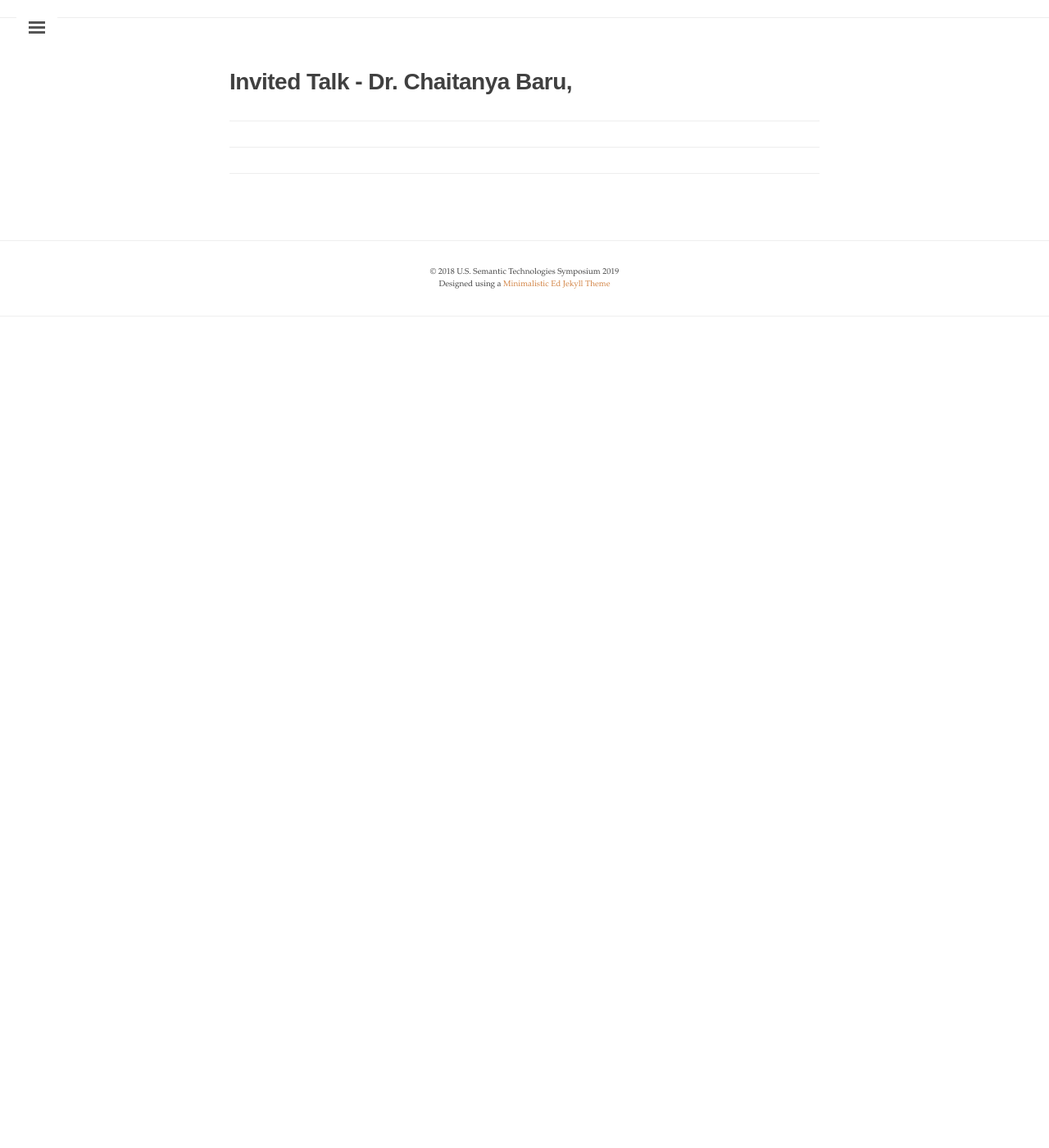
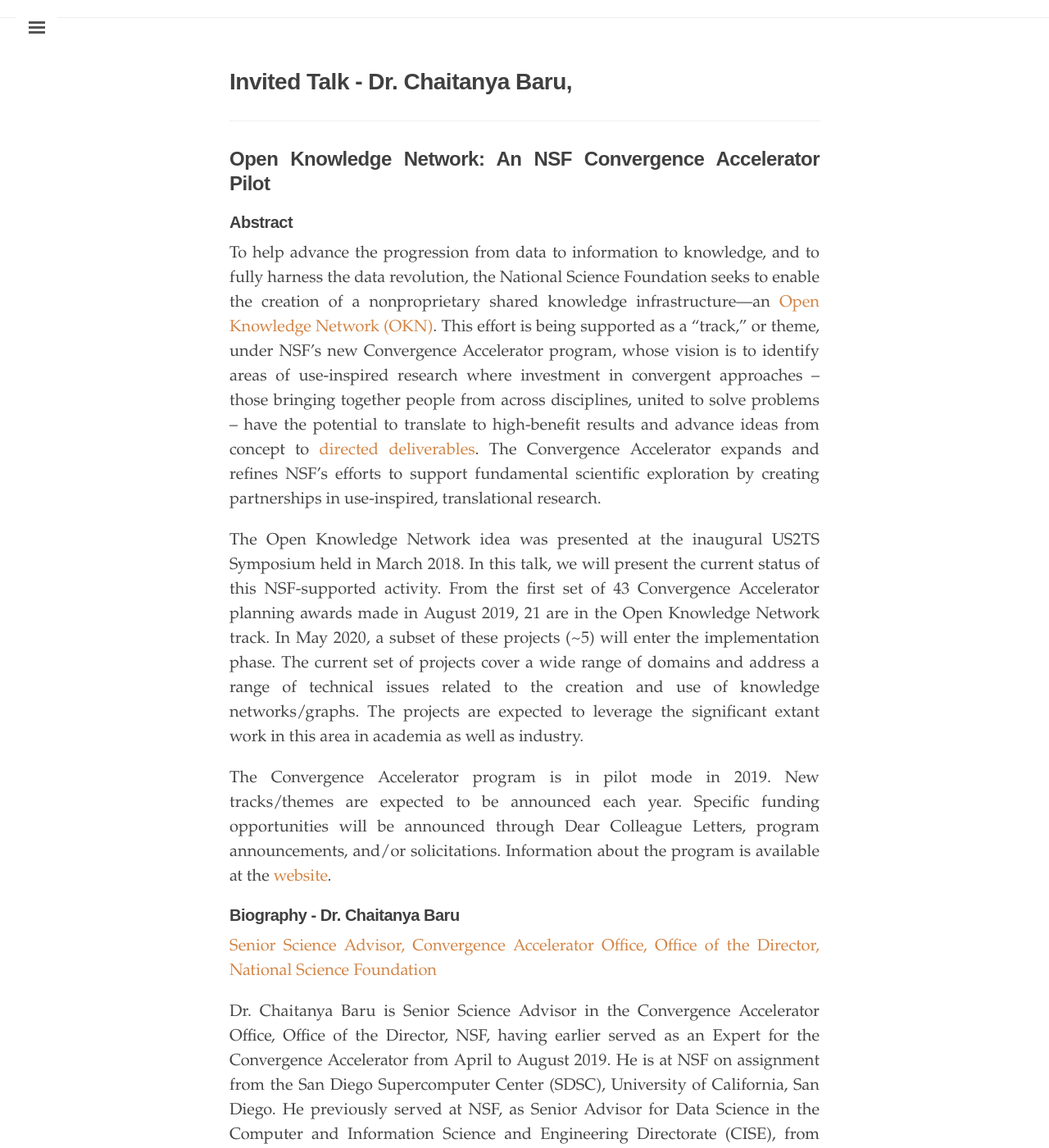
Before and after one commit to us2ts/us2ts.github.io, a Jekyll site: the page built from pages/invited-talk-baru.md, in a window 1280 px wide and 1400 px high, scrolled down 228 px. Shown: the whole window at 82% size. Built offline with Jekyll 4.4.1, drawn with Linux system fonts in a browser that asks for light colours; comment, search, counter and statistics services are not loaded; before the commit the page ends 900 px from its top, so only the background shows below that; some of the changed text lies outside the part shown.

Commit message:
adding baru's talk template

```diff
--- a/pages/invited-talk-baru.md
+++ b/pages/invited-talk-baru.md
@@ -11,3 +11,21 @@
 ---
 
 ----------------------------------------------------------------
+
+## **Open Knowledge Network: An NSF Convergence Accelerator Pilot**
+
+#### **Abstract**
+
+To help advance the progression from data to information to knowledge, and to fully harness the data revolution, the National Science Foundation seeks to enable the creation
+of a nonproprietary shared knowledge infrastructure—an [Open Knowledge Network (OKN)](https://www.nitrd.gov/pubs/open-knowledge-network-workshop-report-2018.pdf). This effort is being supported as a “track,” or theme, under NSF’s new Convergence Accelerator program, whose vision is to identify areas of use-inspired research where investment in convergent approaches – those bringing together people from across disciplines, united to solve problems – have the potential to translate to high-benefit results and advance ideas from concept to [directed deliverables](https://www.nsf.gov/od/oia/convergence-accelerator/). The Convergence Accelerator expands and refines NSF’s efforts to support fundamental scientific exploration by creating partnerships in use-inspired, translational research.
+
+The Open Knowledge Network idea was presented at the inaugural US2TS Symposium held in March 2018. In this talk, we will present the current status of this NSF-supported activity. From the first set of 43 Convergence Accelerator planning awards made in August 2019, 21 are in the Open Knowledge Network track. In May 2020, a subset of these projects (~5) will enter the implementation phase. The current set of projects cover a wide range of domains and address a range of technical issues related to the creation and use of knowledge networks/graphs. The projects are expected to leverage the significant extant work in this area in academia as well as industry.
+
+The Convergence Accelerator program is in pilot mode in 2019. New tracks/themes are expected to be announced each year. Specific funding opportunities will be announced through
+Dear Colleague Letters, program announcements, and/or solicitations. Information about the program is available at the [website](https://www.nsf.gov/od/oia/convergence-accelerator/).
+
+#### **Biography - Dr. Chaitanya Baru**
+
+[Senior Science Advisor, Convergence Accelerator Office, Office of the Director, National Science Foundation](https://acid.sdsc.edu/users/chaitan-baru)
+
+Dr. Chaitanya Baru is Senior Science Advisor in the Convergence Accelerator Office, Office of the Director, NSF, having earlier served as an Expert for the Convergence Accelerator from April to August 2019. He is at NSF on assignment from the San Diego Supercomputer Center (SDSC), University of California, San Diego. He previously served at NSF, as Senior Advisor for Data Science in the Computer and Information Science and Engineering Directorate (CISE), from August 2014-2018. Dr. Baru has worked on translational and applied research in computer science and data science at SDSC since 1996, where he has served in a number of leadership positions. He previously worked at IBM—on IBM’s DB2 Parallel Edition for AIX development team and, prior to that, was on the faculty of the EECS Department, University of Michigan, Ann Arbor. He has an ME and PhD in Electrical Engineering (Computer Engineering) from the University of Florida and a BTech in Electronics Engineering from the Indian Institute of Technology, Madras.
```
